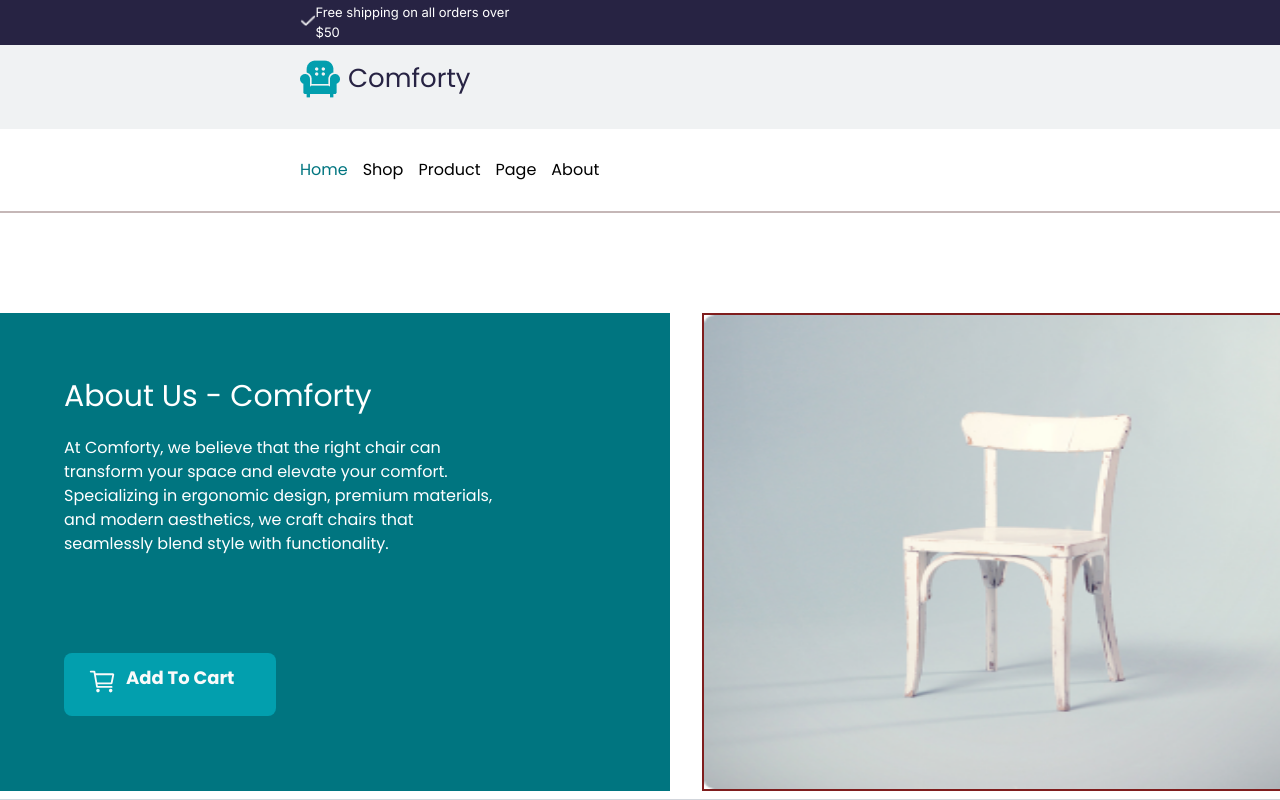
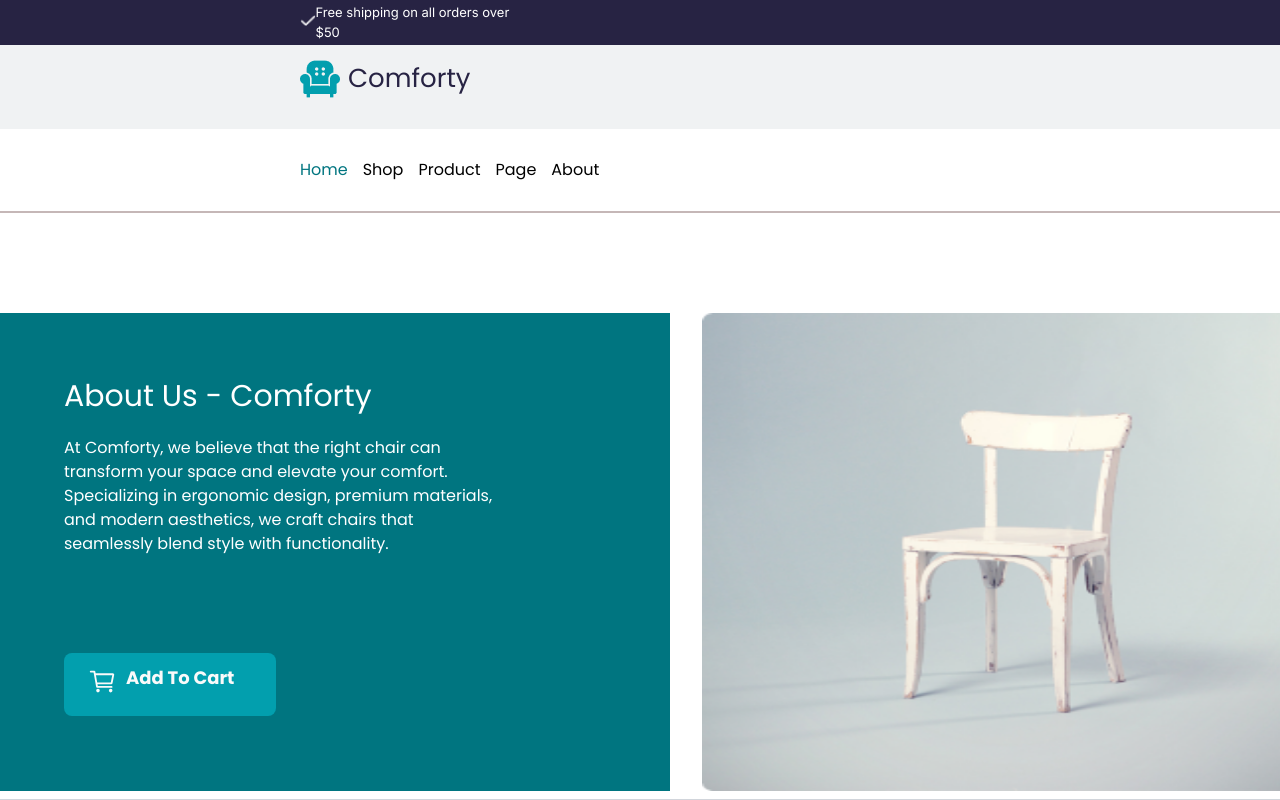
Before and after one commit to danish-noor/Hackathon-3, a Next.js app: page /aboutus in a window 1280 px wide. Shown: the top 800 px of the page. Built offline with nearby package versions, Linux system fonts and the light colour scheme.

Commit message:
2nd commit

```diff
--- a/src/app/aboutus/page.tsx
+++ b/src/app/aboutus/page.tsx
@@ -15,7 +15,7 @@ const AboutUs = () => {
                     <Buttton />
                 </div>
             </div>
-            <div className='w-[619px] h-[478px] mt-[100px] border-2 border-red-900'>
+            <div className='w-[619px] h-[478px] mt-[100px]'>
                 <Image src="/Images/chair2.png" alt='chair' width={100} height={100} className='w-full h-full' />
             </div>
         </div>
--- a/src/app/page.tsx
+++ b/src/app/page.tsx
@@ -1,9 +1,9 @@
-import Cards from "@/components/Cards";
 import ChairGallery from "@/components/ChairGallery";
 import FeaturedProducts from "@/components/Featuredproducts";
 import Hero from "@/components/Hero";
 import ProductGrid from "@/components/ProductGrid";
 import TopCategories from "@/components/TopCategories";
+
 
 export default function Home() {
   return (
--- a/src/components/About.tsx
+++ /dev/null
@@ -1,11 +0,0 @@
-import React from 'react'
-
-const About = () => {
-  return (
-    <div>
-
-    </div>
-  )
-}
-
-export default About
```
Also changed, not shown: src/components/ProductGrid.tsx (+0 -130 lines), public/Images/footerpic.png (deleted).
